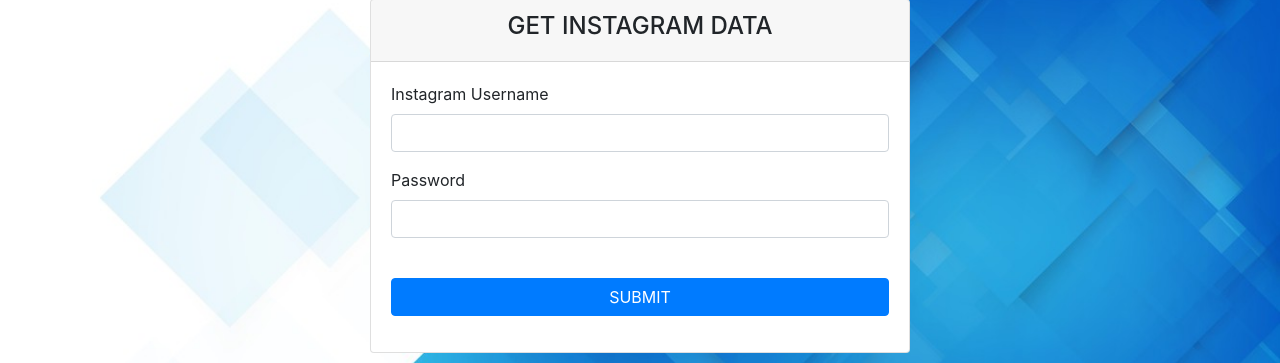
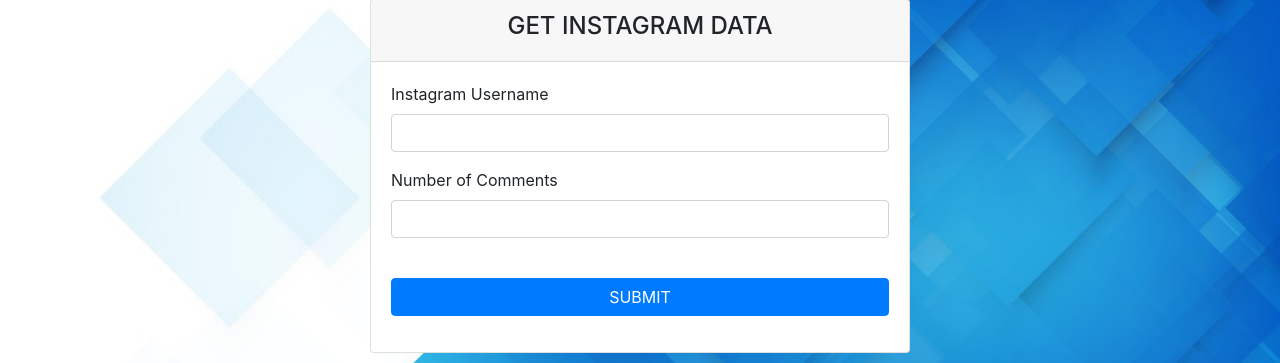
Before and after one commit to michaeliwe/TA-AJENG, a PHP site: page / in a window 1280 px wide. Shown: the part 97-460 px from the top of the page. Run offline with PHP 8.4, Linux system fonts and the light colour scheme.

Commit message:
benerin number of comments

```diff
--- a/index.php
+++ b/index.php
@@ -28,7 +28,7 @@
                                 <input type="text" class="form-control" id="username" name="username" aria-describedby="emailHelp" required>
                             </div>
                             <div class="form-group">
-                                <label for="comments">Password</label>
+                                <label for="comments">Number of Comments</label>
                                 <input type="number" class="form-control" id="comments" name="comments" max="200" required>
                             </div>
                             <br>
```
